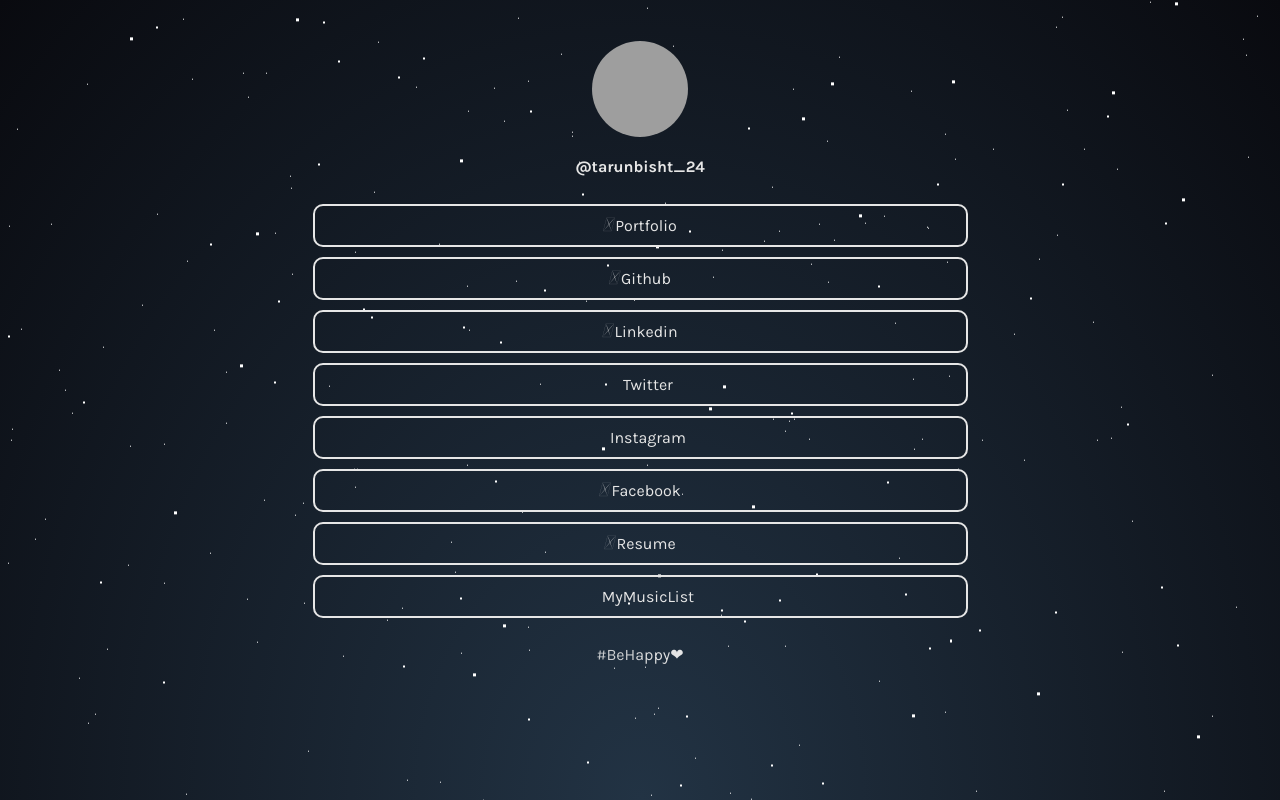
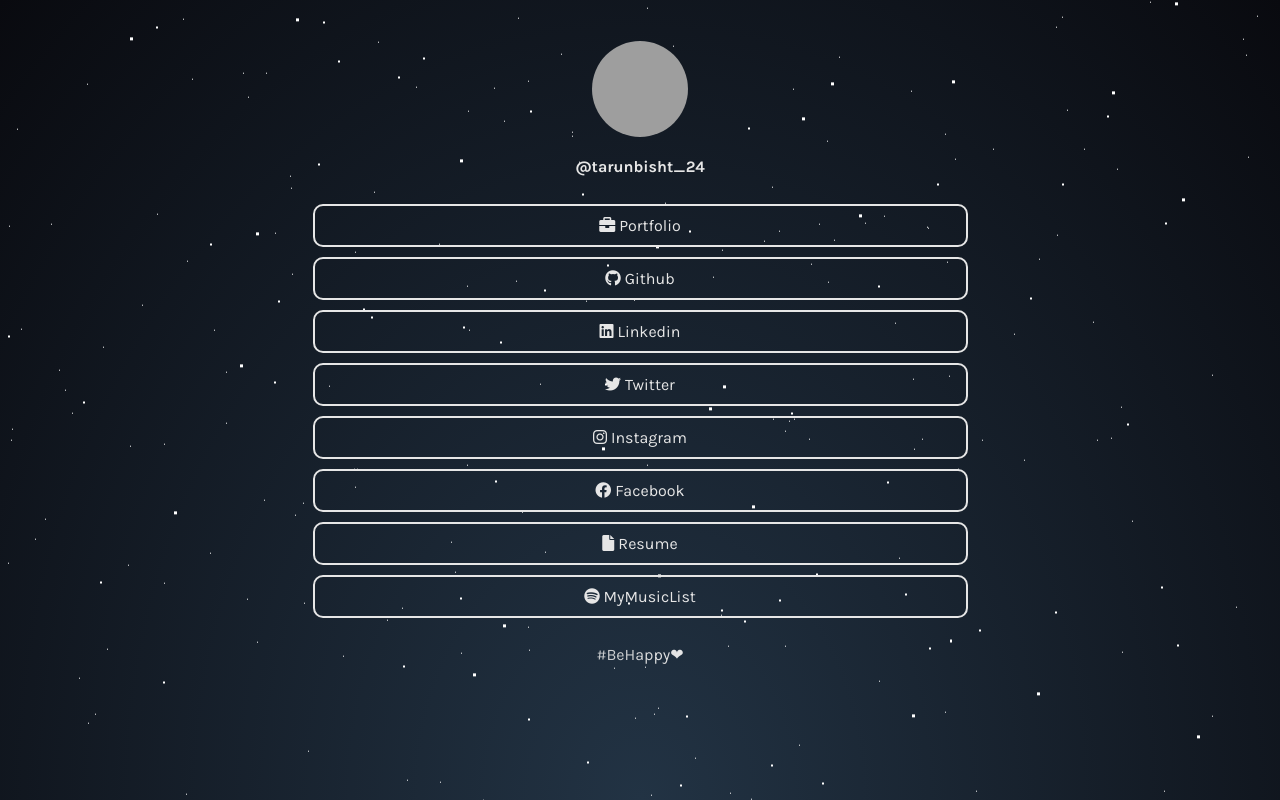
Before and after one commit to tarunbisht-24/linktree, a plain HTML site: page src/index.html in a window 1280 px wide. Drawn offline with Linux system fonts and the light colour scheme; grey boxes are pictures that could not be loaded.

Commit message:
Update index.html

```diff
--- a/src/index.html
+++ b/src/index.html
@@ -6,7 +6,7 @@
     <meta name="viewport" content="width=device-width, initial-scale=1.0">
     <title>Tarun Bisht</title>
     <link rel="stylesheet" href="style.css">
-    <link rel="stylesheet" href="https://use.fontawesome.com/releases/v5.8.1/css/all.css">
+    <link rel="stylesheet" href="https://cdnjs.cloudflare.com/ajax/libs/font-awesome/6.0.0/css/all.min.css" integrity="sha512-9usAa10IRO0HhonpyAIVpjrylPvoDwiPUiKdWk5t3PyolY1cOd4DSE0Ga+ri4AuTroPR5aQvXU9xC6qOPnzFeg==" crossorigin="anonymous" referrerpolicy="no-referrer" />
     <link rel="icon" href="https://github.com/tarunbisht-24/My-Linktree/blob/74879401dd3b9397d756da11ed8ea4d8e6bf5dc2/Gojo_Saturo.jpg" type="image/x-icon" />
 </head>
 
```
